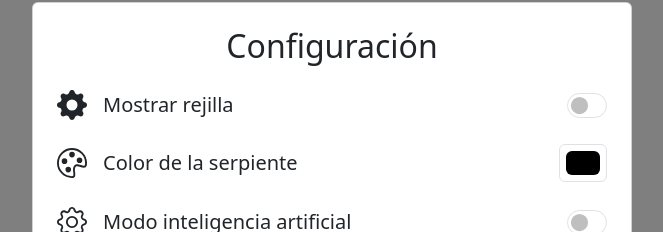
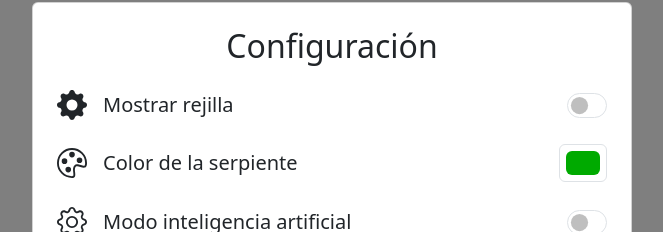
Before and after one commit to eulogioqt/snake-game, a React (Vite) app: page / in a window 1280 px wide. Both pictures are taken after a click on the button "Ajustes". Shown: the part 225-457 px from the top of the page, without its empty margins (308-971 px from the left). Built offline with nearby package versions, Linux system fonts and the light colour scheme.

Commit message:
Adding snake color and rack options

```diff
--- a/src/main.jsx
+++ b/src/main.jsx
@@ -3,9 +3,12 @@ import ReactDOM from 'react-dom/client';
 import App from './pages/app/App.jsx';
 
 import { AppProvider } from './pages/app/AppContext.jsx';
+import { SettingsProvider } from './pages/menu/context/SettingsContext.jsx';
 
 ReactDOM.createRoot(document.getElementById('root')).render(
     <AppProvider>
-        <App />
+        <SettingsProvider>
+            <App />
+        </SettingsProvider>
     </AppProvider>
 );
--- a/src/pages/game/GamePage.jsx
+++ b/src/pages/game/GamePage.jsx
@@ -81,14 +81,15 @@ const GamePage = () => {
         setGameStatus(0);
     }
 
+    const time = (timer / (1000 / SPEED)).toFixed(2);
     return (
         <>
-            <GameOver gameStatus={gameStatus} playAgain={playAgain} score={score} />
+            <GameOver gameStatus={gameStatus} playAgain={playAgain} score={score} time={time} />
 
             <div className='d-flex flex-column align-items-center position-fixed w-100 h-100'>
                 <div className='text-center my-3 monospace'>
                     <h1>Snake Game</h1>
-                    <h2>Score: {score} Time: {(timer / (1000 / SPEED)).toFixed(2)}s</h2>
+                    <h2>Score: {score} Time: {time}s</h2>
                 </div>
                 <GameArea snake={snake} apple={apple} />
                 <ControlPad onKeyDown={handleDir} />
--- a/src/pages/game/components/GameArea.jsx
+++ b/src/pages/game/components/GameArea.jsx
@@ -1,8 +1,10 @@
 import { useEffect, useRef } from "react";
 import { useApp } from "../../app/AppContext";
+import { useSettings } from "../../menu/context/SettingsContext";
 
 const GameArea = ({ snake, apple }) => {
     const { WIDTH, HEIGHT, CELL_SIZE } = useApp();
+    const { rack, snakeColor, AIMode } = useSettings();
     const canvasRef = useRef(null);
 
     useEffect(() => {
@@ -15,10 +17,22 @@ const GameArea = ({ snake, apple }) => {
         ctx.fillStyle = 'red';
         ctx.fillRect(apple.x * CELL_SIZE, apple.y * CELL_SIZE, CELL_SIZE, CELL_SIZE);
 
-        ctx.fillStyle = 'green';
+        ctx.fillStyle = snakeColor;
         snake.forEach(segment => {
             ctx.fillRect(segment.x * CELL_SIZE, segment.y * CELL_SIZE, CELL_SIZE, CELL_SIZE)
         });
+
+        if (rack) {
+            const WIDTH_CELLS = WIDTH / CELL_SIZE;
+            const HEIGHT_CELLS = HEIGHT / CELL_SIZE;
+
+            ctx.fillStyle = 'white';
+            for (let i = 0; i < WIDTH_CELLS; i++)
+                ctx.fillRect(i * CELL_SIZE, 1, 1, HEIGHT)
+
+            for (let i = 0; i < HEIGHT_CELLS; i++)
+                ctx.fillRect(1, i * CELL_SIZE, WIDTH, 1)
+        }
     }, [snake]);
 
     return (
--- a/src/pages/game/components/GameOver.jsx
+++ b/src/pages/game/components/GameOver.jsx
@@ -2,7 +2,7 @@ import React from 'react';
 
 import { useApp, useIsLarge } from '../../app/AppContext';
 
-const GameOver = ({ gameStatus, playAgain, score }) => {
+const GameOver = ({ gameStatus, playAgain, score, time }) => {
     const { handlePageIndex } = useApp();
     const isLarge = useIsLarge();
 
@@ -17,7 +17,7 @@ const GameOver = ({ gameStatus, playAgain, score }) => {
                     ¡Has perdido!</span>
                 <span className="text-white"
                     style={{ fontSize: isLarge ? "2.5rem" : "1.25rem" }}>
-                    Has conseguido {score} punto{score === 1 ? "" : "s"} en esta partida.</span>
+                    Has conseguido {score} punto{score === 1 ? "" : "s"} en un tiempo de {time} segundos.</span>
                 <div className={`col mt-3 ${isLarge ? "" : "d-flex flex-column"}`}>
                     <button className={`btn btn-primary m${isLarge ? "e" : "b"}-2`}
                         style={{ fontSize: isLarge ? "1.5rem" : "1rem" }}
--- a/src/pages/menu/MenuPage.jsx
+++ b/src/pages/menu/MenuPage.jsx
@@ -22,7 +22,7 @@ const MenuPage = () => {
                 </span>
                 <button className="btn btn-primary mb-2 d-flex align-items-center justify-content-start"
                     style={{ fontSize: "2rem", width: isLarge ? "400px" : "250px", padding: "10px" }}
-                    onClick={goToGame} onKeyPress={goToGame}>
+                    onClick={goToGame}>
                     <Play style={{ width: "50px", height: "50px" }} />
                     <span className="flex-grow-1 text-center me-4">
                         Jugar
@@ -30,7 +30,7 @@ const MenuPage = () => {
                 </button>
                 <button className="btn btn-secondary d-flex align-items-center justify-content-start"
                     style={{ fontSize: "2rem", width: isLarge ? "400px" : "250px", padding: "10px" }}
-                    onClick={swapSettingsOpen} onKeyPress={swapSettingsOpen}>
+                    onClick={swapSettingsOpen}          >
                     <Gear style={{ margin: "7px" }} />
                     <span className="flex-grow-1 text-center me-4">
                         Ajustes
--- a/src/pages/menu/components/SettingsMenu.jsx
+++ b/src/pages/menu/components/SettingsMenu.jsx
@@ -1,7 +1,27 @@
-import React from 'react';
+import React, { useState } from 'react';
 import { GearFill, Palette, Gear } from 'react-bootstrap-icons'; // Utilizando iconos de Bootstrap
+import { useSettings } from '../context/SettingsContext';
 
 const SettingsMenu = ({ settingsOpen, closeSettings }) => {
+    const { rack, setRack, snakeColor, setSnakeColor, AIMode, setAIMode } = useSettings();
+
+    const [showRack, setShowRack] = useState(rack);
+    const [showAIMode, setShowAIMode] = useState(AIMode);
+
+    const handleRackChange = () => {
+        setRack(!showRack);
+        setShowRack(!showRack);
+    };
+
+    const handleAIModeChange = () => {
+        setAIMode(!showAIMode);
+        setShowAIMode(!showAIMode);
+    };
+
+    const handleColorChange = (event) => {
+        setSnakeColor(event.target.value);
+    };
+
     const settingsMenuRender = (
         <div className='d-flex align-items-center justify-content-center position-fixed w-100 h-100'
             style={{ backgroundColor: "rgba(0, 0, 0, 0.5)", zIndex: 999 }}>
@@ -9,38 +29,56 @@ const SettingsMenu = ({ settingsOpen, closeSettings }) => {
                 <h2 className="text-center mb-4">Configuración</h2>
 
                 {/* Opción para activar/desactivar la rejilla */}
-                <div className="mb-4 row align-items-center">
-                    <div className="col-12 d-flex align-items-center justify-content-between">
+                <div className="mb-4">
+                    <div className='d-flex align-items-center justify-content-between'>
                         <div className='d-flex align-items-center'>
                             <GearFill size={30} className="me-3 flex-shrink-0" />
                             <h5 className='mb-0 me-3'>Mostrar rejilla</h5>
                         </div>
                         <div className="form-check form-switch">
-                            <input className="form-check-input" type="checkbox" style={{ width: "40px", height: "25px" }} />
+                            <input
+                                className="form-check-input"
+                                type="checkbox"
+                                checked={showRack}
+                                onChange={handleRackChange}
+                                style={{ width: "40px", height: "25px" }}
+                            />
                         </div>
                     </div>
                 </div>
 
                 {/* Selección de color para la serpiente */}
-                <div className="mb-4 row align-items-center">
-                    <div className="col-12 d-flex align-items-center justify-content-between">
+                <div className="mb-4">
+                    <div className='d-flex align-items-center justify-content-between'>
                         <div className='d-flex align-items-center'>
                             <Palette size={30} className="me-3 flex-shrink-0" />
                             <h5 className='mb-0 me-3'>Color de la serpiente</h5>
                         </div>
-                        <input type="color" id="snakeColor" className="form-control form-control-color" />
+                        <input
+                            type="color"
+                            id="snakeColor"
+                            className="form-control form-control-color"
+                            value={snakeColor}
+                            onChange={handleColorChange}
+                        />
                     </div>
                 </div>
 
                 {/* Opción para activar/desactivar el modo inteligencia artificial */}
-                <div className="mb-4 row align-items-center">
-                    <div className="col-12 d-flex align-items-center justify-content-between">
+                <div className="mb-4">
+                    <div className='d-flex align-items-center justify-content-between'>
                         <div className='d-flex align-items-center'>
                             <Gear size={30} className="me-3 flex-shrink-0" />
                             <h5 className='mb-0 me-3'>Modo inteligencia artificial</h5>
                         </div>
                         <div className="form-check form-switch">
-                            <input className="form-check-input" type="checkbox" style={{ width: "40px", height: "25px" }} />
+                            <input
+                                className="form-check-input"
+                                type="checkbox"
+                                checked={showAIMode}
+                                onChange={handleAIModeChange}
+                                style={{ width: "40px", height: "25px" }}
+                            />
                         </div>
                     </div>
                 </div>
--- /dev/null
+++ b/src/pages/menu/context/SettingsContext.jsx
@@ -0,0 +1,26 @@
+import React, { createContext, useContext, useState } from "react";
+
+const SettingsContext = createContext();
+
+export const SettingsProvider = ({ children }) => {
+    const [rack, setRack] = useState(false);
+    const [snakeColor, setSnakeColor] = useState("#00aa00");
+    const [AIMode, setAIMode] = useState(false);
+
+    return (
+        <SettingsContext.Provider
+            value={{
+                rack,
+                setRack,
+                snakeColor,
+                setSnakeColor,
+                AIMode,
+                setAIMode
+            }}
+        >
+            {children}
+        </SettingsContext.Provider>
+    );
+};
+
+export const useSettings = () => useContext(SettingsContext);
```
